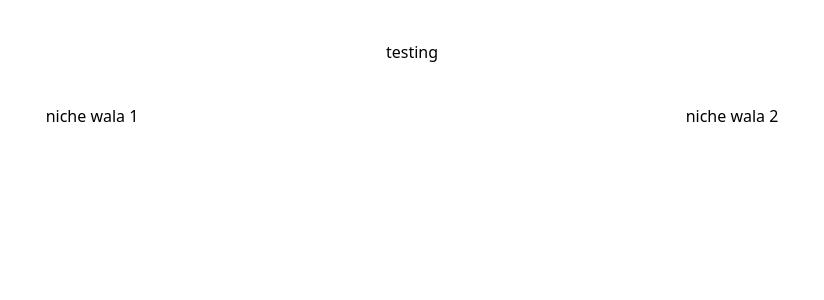
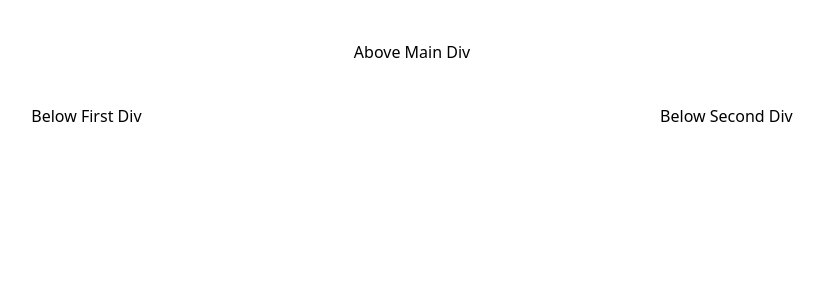
Before and after one commit to Bharat-suthar555/hostel_managment, a Next.js app in the folder frontend/: page /testing in a window 1280 px wide. Shown: the top 300 px of the page, without its empty margins (228-1052 px from the left). Built offline with nearby package versions, Linux system fonts and the light colour scheme.

Commit message:
change Word

```diff
--- a/frontend/src/pages/testing.tsx
+++ b/frontend/src/pages/testing.tsx
@@ -3,10 +3,10 @@ import React from 'react';
 const testing = () => {
   return (
     <div className='mt-10 '>
-      <div className='flex justify-center'>testing</div>
+      <div className='flex justify-center'>Above Main Div</div>
       <div className='flex justify-around mt-10'>
-        <div>niche wala 1</div>
-        <div>niche wala 2 </div>
+        <div>Below First Div</div>
+        <div>Below Second Div</div>
       </div>
     </div>
   );
```
